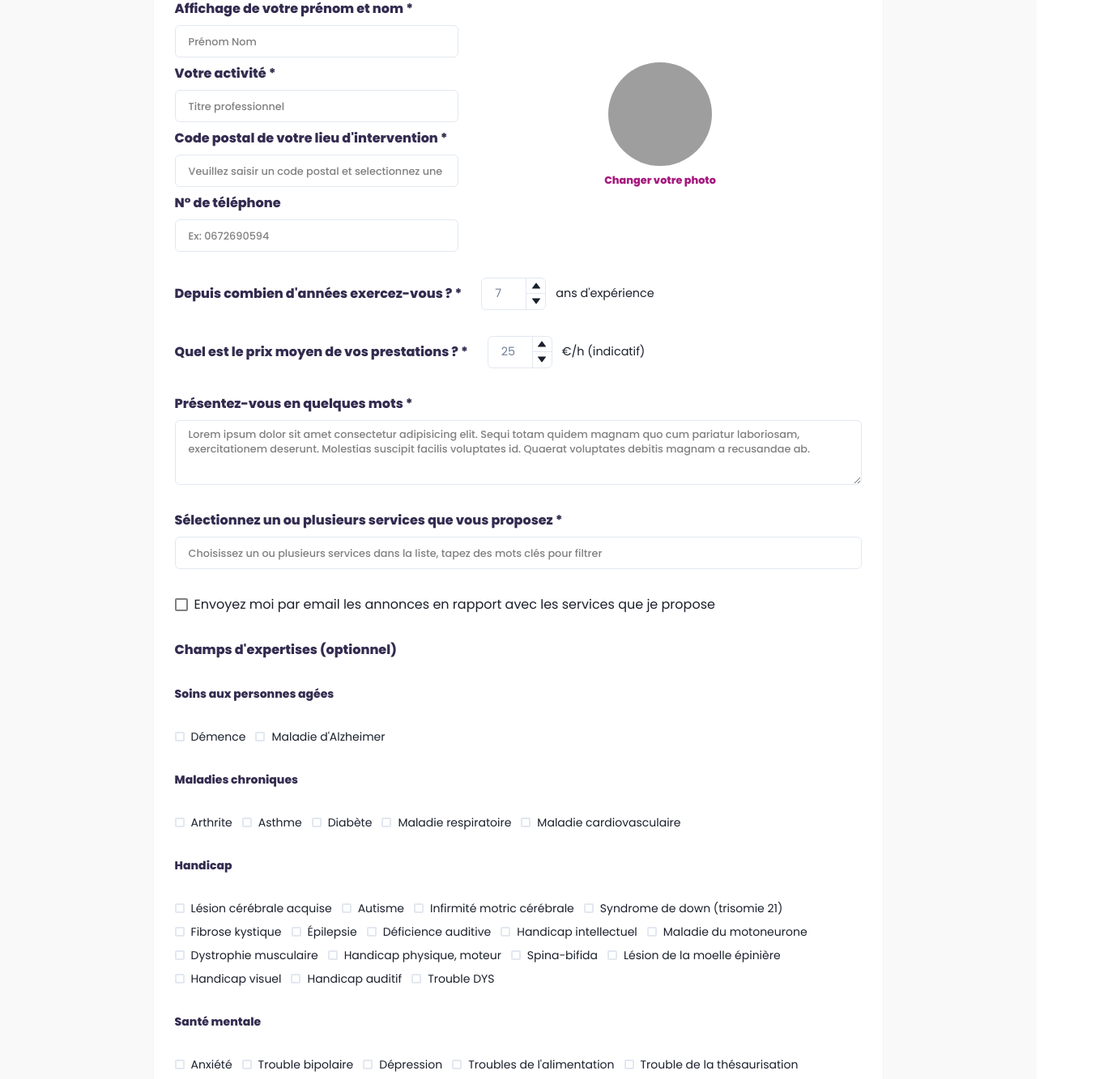
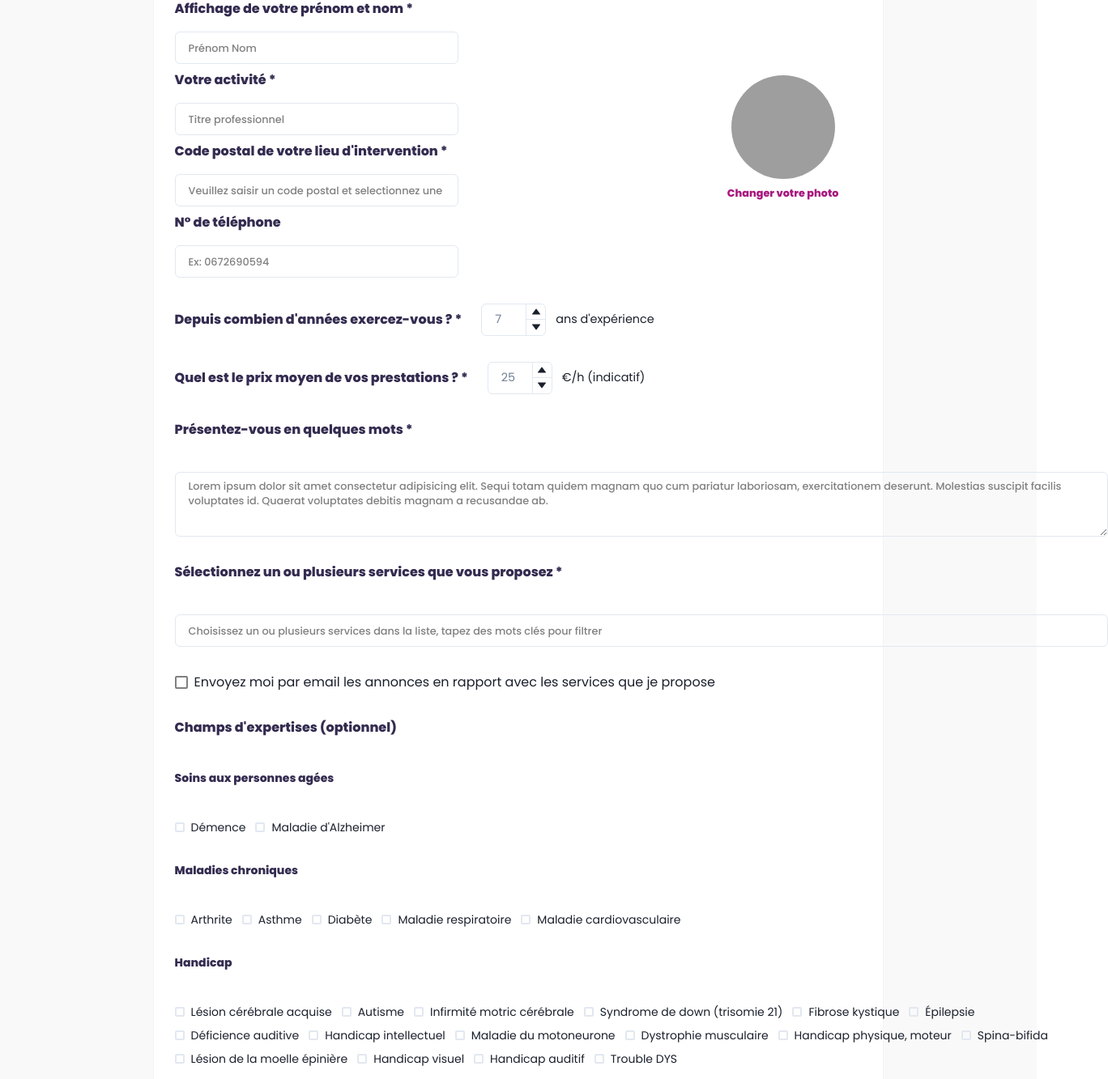
Before and after one commit to Zakari-B/Projet_WCS_3_Habble, a React (Vite) app in the folder frontend/: page /register-onboarding-pro in a window 1280 px wide. Shown: the part 253-1586 px from the top of the page at 81% size, 1368 px wide, since content can reach past the window. Built offline with nearby package versions, Linux system fonts and the light colour scheme; grey boxes are pictures that could not be loaded.

Commit message:
all formlabel defined

```diff
--- a/frontend/src/components/ProAccountForm.jsx
+++ b/frontend/src/components/ProAccountForm.jsx
@@ -24,7 +24,7 @@ import {
 export default function ProAccountForm() {
   return (
     <Flex bgColor="background.gray" direction="column" justify="flex-start">
-      <Flex
+      <FormControl
         alignSelf="center"
         dir="column"
         mx="10%"
@@ -36,6 +36,7 @@ export default function ProAccountForm() {
         boxShadow="0px 1px 1px 0px rgb(185 184 184 / 75%)"
         borderRadius="25px"
         padding="2%"
+        onSubmit="a voir"
       >
         <Stack className="noAccount" spacing={8} width="90vw" margin="auto">
           <Heading
@@ -48,10 +49,9 @@ export default function ProAccountForm() {
             Mon profil
           </Heading>
           <Flex direction={{ base: "column-reverse", md: "row" }} rowGap="5">
-            <VStack>
-              <FormControl>
+            <VStack alignItems="left">
               <FormLabel
-                  htmlFor="firstname-lastname"
+                htmlFor="name"
                 fontSize="md"
                 fontWeight="800"
                 color="purple.average"
@@ -60,8 +60,8 @@ export default function ProAccountForm() {
               </FormLabel>
               <Input
                 type="text"
-                  id="formProFirstnameLastname"
-                  name="PrénomNom"
+                id="proFormName"
+                name="name"
                 placeholder="Prénom Nom"
                 _placeholder={{
                   fontSize: "0.8rem",
@@ -71,8 +71,6 @@ export default function ProAccountForm() {
                 // value={signupFirstname}
                 // onChange={(e) => setSignupFirstname(e.target.value)}
               />
-              </FormControl>
-              <FormControl>
               <FormLabel
                 htmlFor="activity"
                 fontSize="md"
@@ -83,8 +81,8 @@ export default function ProAccountForm() {
               </FormLabel>
               <Input
                 type="text"
-                  id="formProActivity"
-                  name="Activity"
+                id="proFormActivity"
+                name="activity"
                 placeholder="Titre professionnel"
                 _placeholder={{
                   fontSize: "0.8rem",
@@ -94,8 +92,7 @@ export default function ProAccountForm() {
                 // value={signupFirstname}
                 // onChange={(e) => setSignupFirstname(e.target.value)}
               />
-              </FormControl>
-              <FormControl>
+
               <FormLabel
                 htmlFor="city"
                 fontSize="md"
@@ -106,8 +103,8 @@ export default function ProAccountForm() {
               </FormLabel>
               <Input
                 type="text"
-                  id="formProCity"
-                  name="Activity"
+                id="proFormCity"
+                name="city"
                 placeholder="Veuillez saisir un code postal et selectionnez une ville dans la liste"
                 _placeholder={{
                   fontSize: "0.8rem",
@@ -117,8 +114,7 @@ export default function ProAccountForm() {
                 // value={signupFirstname}
                 // onChange={(e) => setSignupFirstname(e.target.value)}
               />
-              </FormControl>
-              <FormControl>
+
               <FormLabel
                 htmlFor="phone"
                 fontSize="md"
@@ -129,8 +125,8 @@ export default function ProAccountForm() {
               </FormLabel>
               <Input
                 type="text"
-                  id="formPhone"
-                  name="Phone"
+                id="proFormPhone"
+                name="phone"
                 placeholder="Ex: 0672690594"
                 _placeholder={{
                   fontSize: "0.8rem",
@@ -140,7 +136,6 @@ export default function ProAccountForm() {
                 // value={signupFirstname}
                 // onChange={(e) => setSignupFirstname(e.target.value)}
               />
-              </FormControl>
             </VStack>
             <VStack align="center" alignSelf="center" mx="auto">
               <Avatar src="https://bit.ly/broken-link" size="2xl" />
@@ -154,8 +149,7 @@ export default function ProAccountForm() {
               </Text>
             </VStack>
           </Flex>
-          <FormControl
-            display="flex"
+          <Flex
             justifyContent="left"
             gap="3"
             flexWrap="wrap"
@@ -163,7 +157,7 @@ export default function ProAccountForm() {
             w="fit-content%"
           >
             <FormLabel
-              htmlFor="amount"
+              htmlFor="experience"
               fontSize="md"
               fontWeight="800"
               color="purple.average"
@@ -174,7 +168,8 @@ export default function ProAccountForm() {
             <Flex justifyContent="left" gap="3">
               <NumberInput max={50} min={0} w="80px">
                 <NumberInputField
-                  id="amount"
+                  id="proFormexperience"
+                  name="experience"
                   placeholder="7"
                   fontSize="0.9rem"
                   _placeholder={{ fontSize: "0.9rem" }}
@@ -189,9 +184,8 @@ export default function ProAccountForm() {
                 ans d'expérience
               </Text>
             </Flex>
-          </FormControl>
-          <FormControl
-            display="flex"
+          </Flex>
+          <Flex
             justifyContent="left"
             gap="3"
             flexWrap="wrap"
@@ -199,7 +193,7 @@ export default function ProAccountForm() {
             w="fit-content%"
           >
             <FormLabel
-              htmlFor="amount"
+              htmlFor="price"
               fontSize="md"
               fontWeight="800"
               color="purple.average"
@@ -210,7 +204,8 @@ export default function ProAccountForm() {
             <Flex justifyContent="left" gap="3">
               <NumberInput min={0} w="80px">
                 <NumberInputField
-                  id="amount"
+                  id="proFormPrice"
+                  name="price"
                   placeholder="25"
                   fontSize="0.9rem"
                   _placeholder={{ fontSize: "0.9rem" }}
@@ -225,10 +220,9 @@ export default function ProAccountForm() {
                 €/h (indicatif)
               </Text>
             </Flex>
-          </FormControl>
-          <FormControl>
+          </Flex>
           <FormLabel
-              htmlFor="city"
+            htmlFor="presentation"
             fontSize="md"
             fontWeight="800"
             color="purple.average"
@@ -245,10 +239,9 @@ export default function ProAccountForm() {
             // value={signupFirstname}
             // onChange={(e) => setSignupFirstname(e.target.value)}
           />
-          </FormControl>
-          <FormControl>
+
           <FormLabel
-              htmlFor="service"
+            htmlFor="services"
             fontSize="md"
             fontWeight="800"
             color="purple.average"
@@ -268,7 +261,7 @@ export default function ProAccountForm() {
             // value={signupFirstname}
             // onChange={(e) => setSignupFirstname(e.target.value)}
           />
-          </FormControl>
+
           <Checkbox
             iconColor="pink.light"
             colorScheme="white"
@@ -278,12 +271,22 @@ export default function ProAccountForm() {
             Envoyez moi par email les annonces en rapport avec les services que
             je propose
           </Checkbox>
-          <Text fontSize="md" fontWeight="800" color="purple.average">
+          <FormLabel
+            htmlFor="expertise"
+            fontSize="md"
+            fontWeight="800"
+            color="purple.average"
+          >
             Champs d'expertises (optionnel)
-          </Text>
-          <Text fontSize="sm" fontWeight="800" color="purple.average">
+          </FormLabel>
+          <FormLabel
+            htmlFor="care"
+            fontSize="sm"
+            fontWeight="800"
+            color="purple.average"
+          >
             Soins aux personnes agées
-          </Text>
+          </FormLabel>
           <CheckboxGroup>
             <Flex
               justifyContent="left"
@@ -301,9 +304,14 @@ export default function ProAccountForm() {
               </Checkbox>
             </Flex>
           </CheckboxGroup>
-          <Text fontSize="sm" fontWeight="800" color="purple.average">
+          <FormLabel
+            htmlFor="chronicDiseases"
+            fontSize="sm"
+            fontWeight="800"
+            color="purple.average"
+          >
             Maladies chroniques
-          </Text>
+          </FormLabel>
           <CheckboxGroup>
             <Flex
               justifyContent="left"
@@ -330,9 +338,14 @@ export default function ProAccountForm() {
               </Checkbox>
             </Flex>
           </CheckboxGroup>
-          <Text fontSize="sm" fontWeight="800" color="purple.average">
+          <FormLabel
+            htmlFor="Disability"
+            fontSize="sm"
+            fontWeight="800"
+            color="purple.average"
+          >
             Handicap
-          </Text>
+          </FormLabel>
           <CheckboxGroup>
             <Flex
               justifyContent="left"
@@ -392,9 +405,14 @@ export default function ProAccountForm() {
               </Checkbox>
             </Flex>
           </CheckboxGroup>
-          <Text fontSize="sm" fontWeight="800" color="purple.average">
+          <FormLabel
+            htmlFor="mentalHealth"
+            fontSize="sm"
+            fontWeight="800"
+            color="purple.average"
+          >
             Santé mentale
-          </Text>
+          </FormLabel>
           <CheckboxGroup>
             <Flex
               justifyContent="left"
@@ -436,10 +454,14 @@ export default function ProAccountForm() {
               </Checkbox>
             </Flex>
           </CheckboxGroup>
-          <Text fontSize="md" fontWeight="800" color="purple.average">
+          <FormLabel
+            htmlFor="company"
+            fontSize="md"
+            fontWeight="800"
+            color="purple.average"
+          >
             Votre entreprise (optionnel)
-          </Text>
-          <FormControl>
+          </FormLabel>
           <FormLabel
             htmlFor="siret"
             fontSize="md"
@@ -461,7 +483,6 @@ export default function ProAccountForm() {
             // value={signupFirstname}
             // onChange={(e) => setSignupFirstname(e.target.value)}
           />
-          </FormControl>
           <Text fontSize="xs" color="gray.light">
             Le numéro de Siret est un identifiant de 14 chiffres (exemple :
             12002701600357)
@@ -492,7 +513,7 @@ export default function ProAccountForm() {
             * Champs obligatoires
           </Text>
         </Stack>
-      </Flex>
+      </FormControl>
     </Flex>
   );
 }
```
Lines whose indentation alone changed are shown as unchanged.
